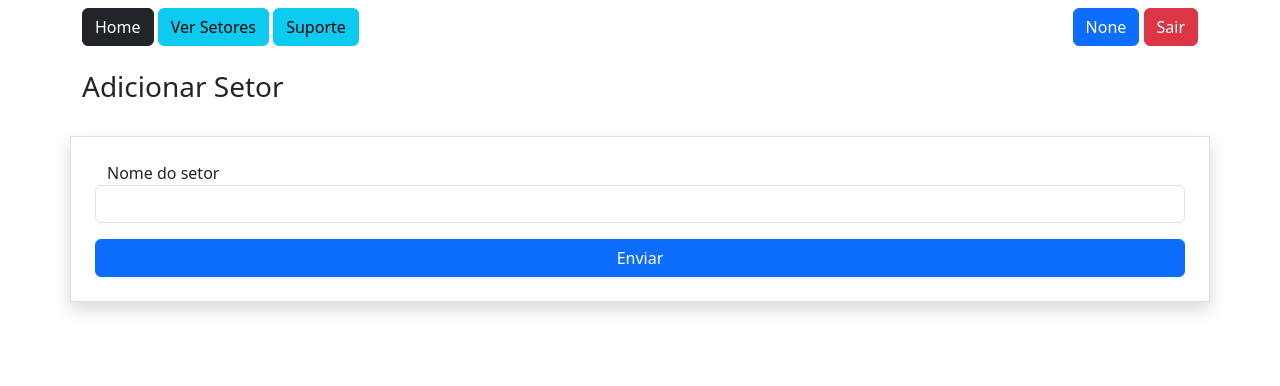
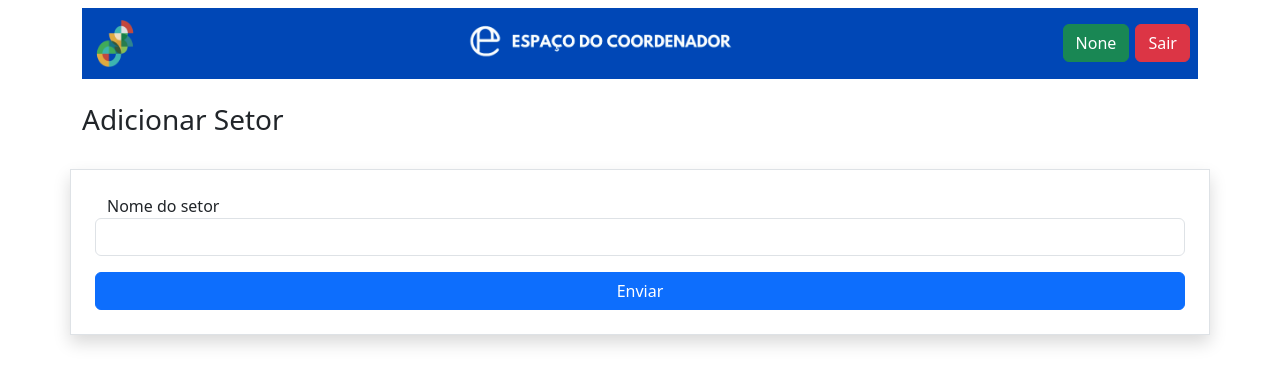
Before and after one commit to mateusbosquetti/EspacoDoCoordenadorFlask, a Flask app: page /setor/ in a window 1280 px wide. Shown: the top 386 px of the page. Run offline with Flask 3, Linux system fonts and the light colour scheme; the visitor is signed in with stand-in values (Sample User, id 1).

Commit message:
Nave css

```diff
--- /dev/null
+++ b/app/static/css/login.css
@@ -0,0 +1,69 @@
+* {
+    margin: 0%;
+    padding: 0;;
+}
+
+header {
+    padding: 2% 2%;
+    background-color: #0047B6;
+}
+
+img {
+    width: 10%;
+}
+
+.headerImgs  {
+    justify-content: space-between;
+    display: flex;
+}
+
+.userInfo {
+    justify-content: center;
+    display: flex;
+    gap: 5%;
+    align-items: center;
+    margin-top: 3%;
+}
+
+.imgLogoSenai {
+
+}
+
+.imgEspaçoCoordenador {
+    width: 40%;
+}
+
+.imgLogoSenai2{
+    display: none;
+}
+
+.imgEspaçoCoordenador2{
+    display: none;
+}
+
+
+@media (min-width: 800px){
+    header {
+        display: flex;
+        justify-content: space-between;
+        padding: 1% ;
+    }
+
+    .headerImgs  {
+        display: none;
+    }
+
+    .imgLogoSenai2{
+        display: flex;
+        width: 4%;
+    }
+
+    .imgEspaçoCoordenador2{
+        display: flex;
+        width: 26%;
+    }
+
+    .userInfo {
+        margin: 0%;
+    }
+}
--- a/app/templates/index.html
+++ b/app/templates/index.html
@@ -13,7 +13,9 @@
     <div>
         <hr>
         <br>
-
+        <a href="{{url_for('homepage')}}" class="btn btn-dark">Home</a>
+        <a href="{{url_for('setorLista')}}" class="btn btn-info">Ver Setores</a>
+        <a href="{{url_for('suporte')}}" class="btn btn-info">Suporte</a>
         <hr>
     </div>
 </div>
--- a/app/templates/nave.html
+++ b/app/templates/nave.html
@@ -1,22 +1,14 @@
-<div class="allNav">
-    <div>
-        <a href="{{url_for('homepage')}}" class="btn btn-dark">Home</a>
-        <a href="{{url_for('setorLista')}}" class="btn btn-info">Ver Setores</a>
-        <a href="{{url_for('suporte')}}" class="btn btn-info">Suporte</a>
+<link rel="stylesheet" href="{{ url_for('static', filename='css/login.css') }}">
+<header>
+    <img src="{{ url_for('static', filename='img/logoSenai.png') }}" alt="Logo senai" class="imgLogoSenai2">
+        <img src="{{ url_for('static', filename='img/Espaço_do_Coordenador.png') }}" alt="Logo Espaço do Coordenador" class="imgEspaçoCoordenador2">
+    <div class="headerImgs">
+        <img src="{{ url_for('static', filename='img/logoSenai.png') }}" alt="Logo senai" class="imgLogoSenai">
+        <img src="{{ url_for('static', filename='img/Espaço_do_Coordenador.png') }}" alt="Logo Espaço do Coordenador"
+            class="imgEspaçoCoordenador">
     </div>
-    <div>
-        <span class="btn btn-primary">{{current_user.nome}}</span>
+    <nav class="userInfo">
+        <span class="btn btn-success">{{current_user.nome}}</span>
         <a href="{{url_for('logout')}}" class="btn btn-danger">Sair</a>
-    </div>
-</div>
-
-<style>
-    * {
-        margin: 0%;
-        padding: 0%;
-    }
-    .allNav {
-     justify-content: space-between;
-     display: flex;
-    }
-</style>
+    </nav>
+</header>
```
Also changed, not shown: app/templates/login.html (+0 -15 lines), app/static/img/Espaço_do_Coordenador.png (added), app/static/img/logoSenai.png (added), instance/database.db.
